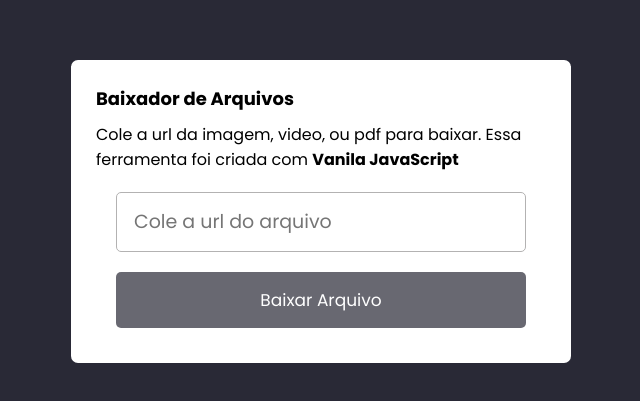
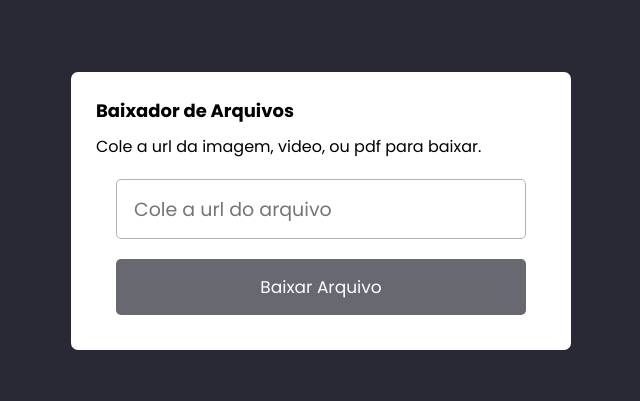
Before and after one commit to NicolauAlfredo/baixador-arquivos, a plain HTML site: page index.html in a window 1280 px wide. Shown: the part 189-590 px from the top of the page, without its empty margins (319-959 px from the left). Drawn offline with Linux system fonts and the light colour scheme.

Commit message:
Alterações na estrutura do HTML

```diff
--- a/index.html
+++ b/index.html
@@ -11,7 +11,7 @@
     <div class="wrapper">
         <header>
             <h1>Baixador de Arquivos</h1>
-            <p>Cole a url da imagem, video, ou pdf para baixar. Essa ferramenta foi criada com <b>Vanila JavaScript</b></p>
+            <p>Cole a url da imagem, video, ou pdf para baixar.
         </header>
         <form action="#">
             <input type="url" placeholder="Cole a url do arquivo" required>
```
